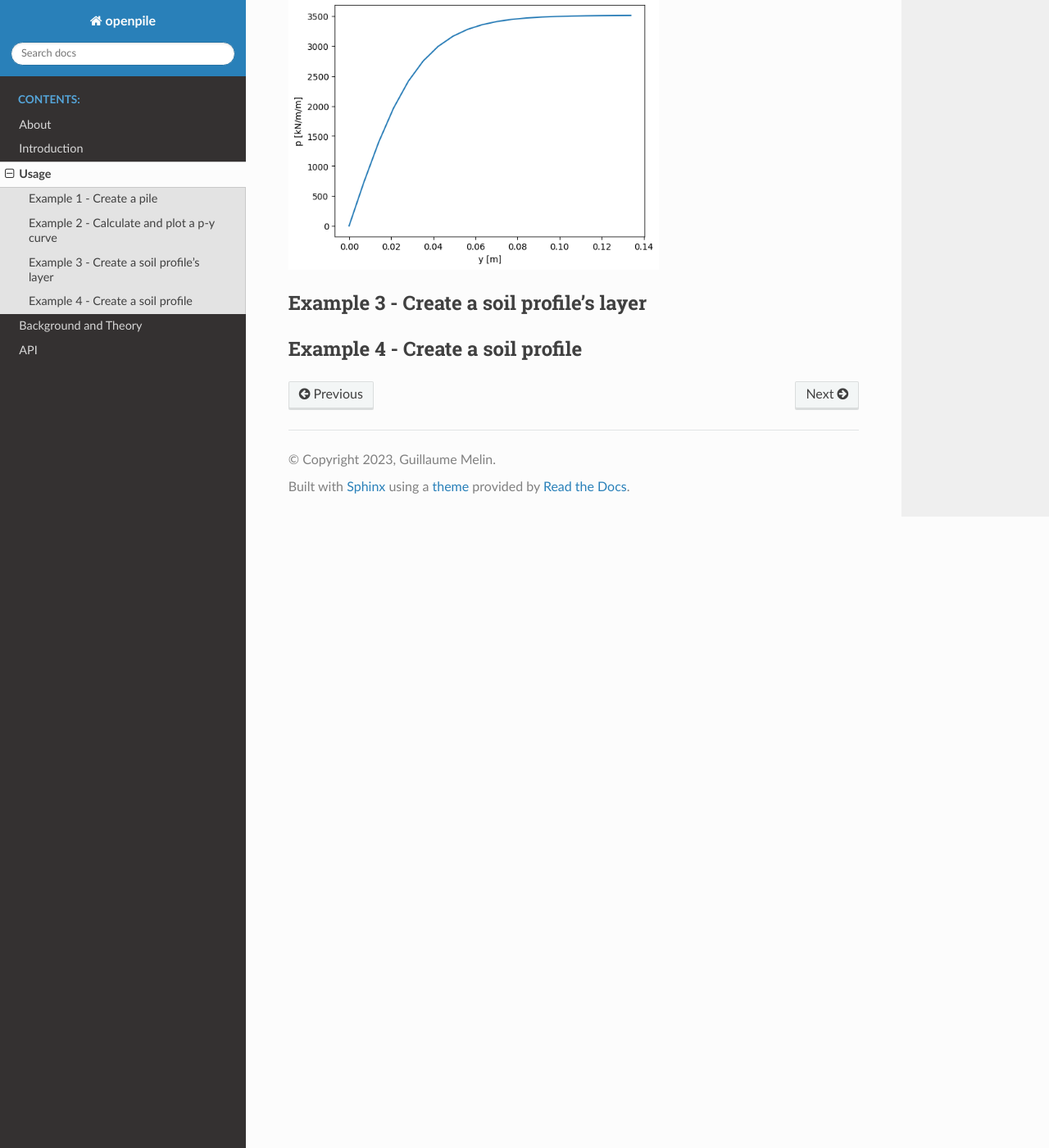
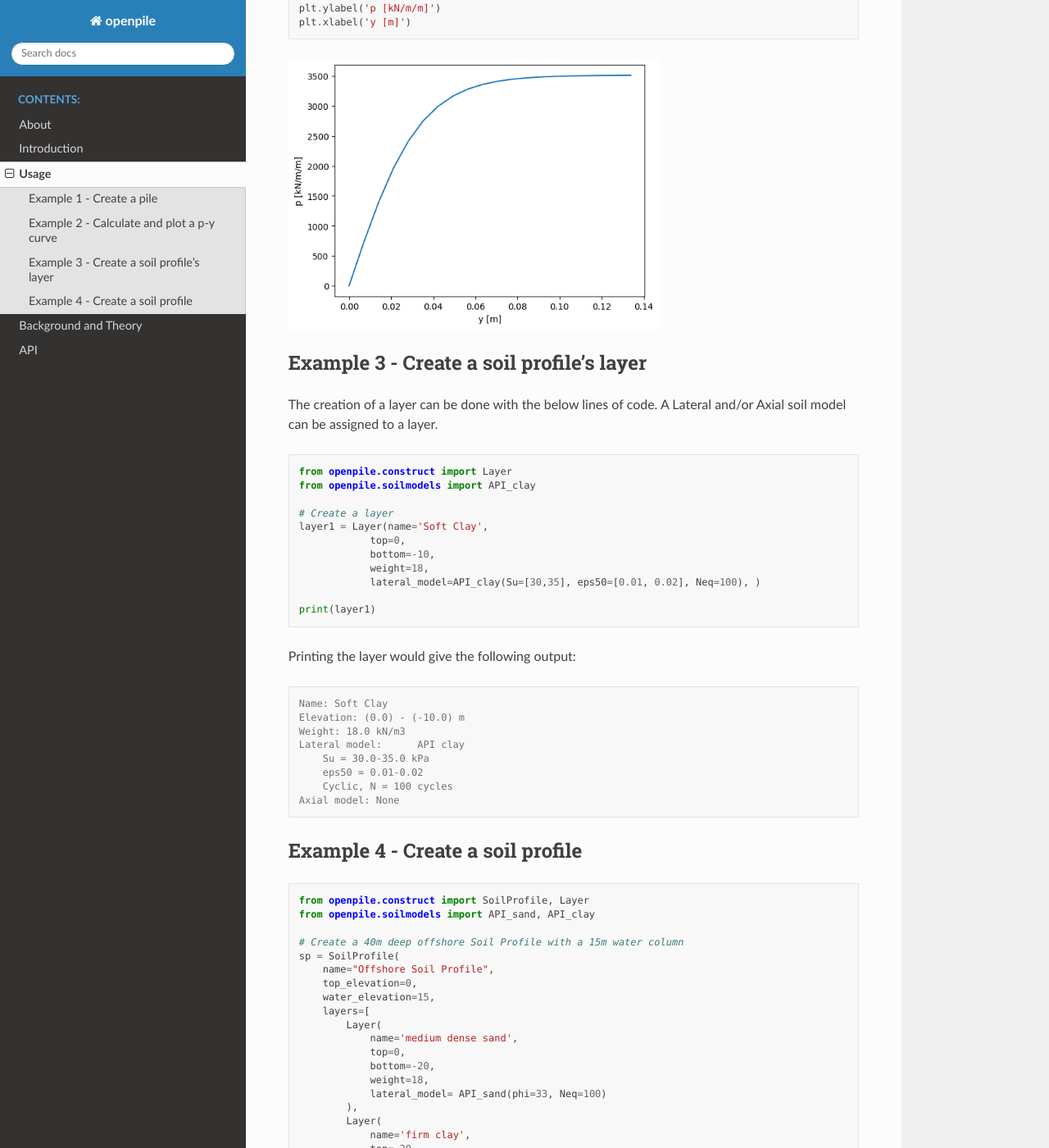
Before and after one commit to TchilDill/openpile, a Sphinx documentation site: the page built from docs/source/usage.rst, in a window 1280 px wide and 1400 px high, scrolled down 2233 px. Shown: the whole window at 82% size. Built offline with Sphinx 7.4.7 and the Read the Docs theme 2.0.0, drawn with Linux system fonts in a browser that asks for light colours; the version number could not be read and is left out; some of the changed text lies outside the part shown.

Commit message:
more doc in usage

```diff
--- a/docs/source/usage.rst
+++ b/docs/source/usage.rst
@@ -7,11 +7,12 @@ The package allows a quick input by the user (given in this section) and quick c
 Jupyter Notebooks/IPython are recommended platforms to learn how to use openpile as it provides
 an interactive experience.
 
+
 Example 1 - Create a pile
 =========================
 
 A pile can be created in the following way in openpile. It is strongly advised to use
-the Pile.create() constructor to ensure that data validation and post-processing of the object is performed.
+the :py:meth:`openpile.construct.Pile.create` constructor to ensure that data validation and post-processing of the object is performed.
 
 .. code-block:: python
 
@@ -30,7 +31,7 @@ the Pile.create() constructor to ensure that data validation and post-processing
         )
 
 Once the pile (object) is created, the user can use its properties and methods to interact with it.
-A simple view of the pile can be extracted by printing the object as below
+A simple view of the pile can be extracted by printing the object as below:
 
 .. code-block:: python
 
@@ -98,6 +99,10 @@ The different curves available can be found in:
 * :py:mod:`openpile.utils.mt_curves`
 * :py:mod:`openpile.utils.tz_curves`
 
+Here below is an example of a quick check of how a static curve for the
+API sand model looks like.
+
+
 .. code-block:: python
 
     import matplotlib.pyplot as plt
@@ -123,6 +128,91 @@ The different curves available can be found in:
 Example 3 - Create a soil profile's layer
 =========================================
 
+The creation of a layer can be done with the below lines of code.
+A Lateral and/or Axial soil model can be assigned to a layer.
+
+.. code-block:: python
+
+    from openpile.construct import Layer
+    from openpile.soilmodels import API_clay
+
+    # Create a layer
+    layer1 = Layer(name='Soft Clay',
+                top=0,
+                bottom=-10,
+                weight=18,
+                lateral_model=API_clay(Su=[30,35], eps50=[0.01, 0.02], Neq=100), )
+
+    print(layer1)
+
+Printing the layer would give the following output:
+
+.. code-block:: pycon
+
+    Name: Soft Clay
+    Elevation: (0.0) - (-10.0) m
+    Weight: 18.0 kN/m3
+    Lateral model: 	API clay
+        Su = 30.0-35.0 kPa
+        eps50 = 0.01-0.02
+        Cyclic, N = 100 cycles
+    Axial model: None
 
 Example 4 - Create a soil profile
 =================================
+
+.. code-block:: python
+
+    from openpile.construct import SoilProfile, Layer
+    from openpile.soilmodels import API_sand, API_clay
+
+    # Create a 40m deep offshore Soil Profile with a 15m water column
+    sp = SoilProfile(
+        name="Offshore Soil Profile",
+        top_elevation=0,
+        water_elevation=15,
+        layers=[
+            Layer(
+                name='medium dense sand',
+                top=0,
+                bottom=-20,
+                weight=18,
+                lateral_model= API_sand(phi=33, Neq=100)
+            ),
+            Layer(
+                name='firm clay',
+                top=-20,
+                bottom=-40,
+                weight=18,
+                lateral_model= API_clay(Su=[50, 70], eps50=0.015, Neq=100)
+            ),
+        ]
+    )
+
+    print(sp)
+
+The output of the print out will yield the following:
+
+.. code-block:: pycon
+
+    Layer 1
+    ------------------------------
+    Name: medium dense sand
+    Elevation: (0.0) - (-20.0) m
+    Weight: 18.0 kN/m3
+    Lateral model: 	API sand
+        phi = 33.0°
+        Cyclic, N = 100 cycles
+    Axial model: None
+    ~~~~~~~~~~~~~~~~~~~~~~~~~~~~~~
+    Layer 2
+    ------------------------------
+    Name: firm clay
+    Elevation: (-20.0) - (-40.0) m
+    Weight: 18.0 kN/m3
+    Lateral model: 	API clay
+        Su = 50.0-70.0 kPa
+        eps50 = 0.015
+        Cyclic, N = 100 cycles
+    Axial model: None
+    ~~~~~~~~~~~~~~~~~~~~~~~~~~~~~~
```
Also changed, not shown: README.md (+1 -0 lines), 1 other file.
